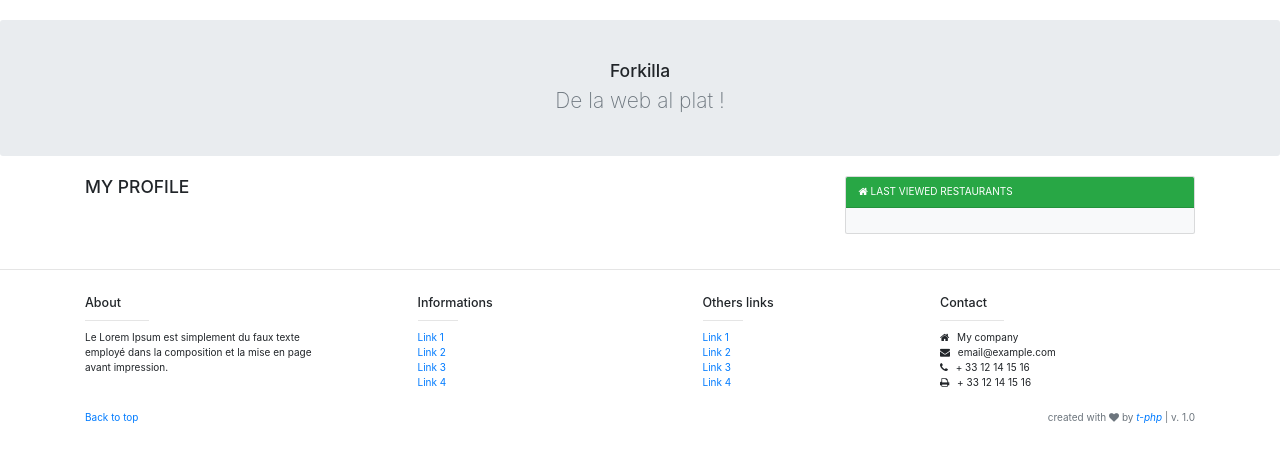
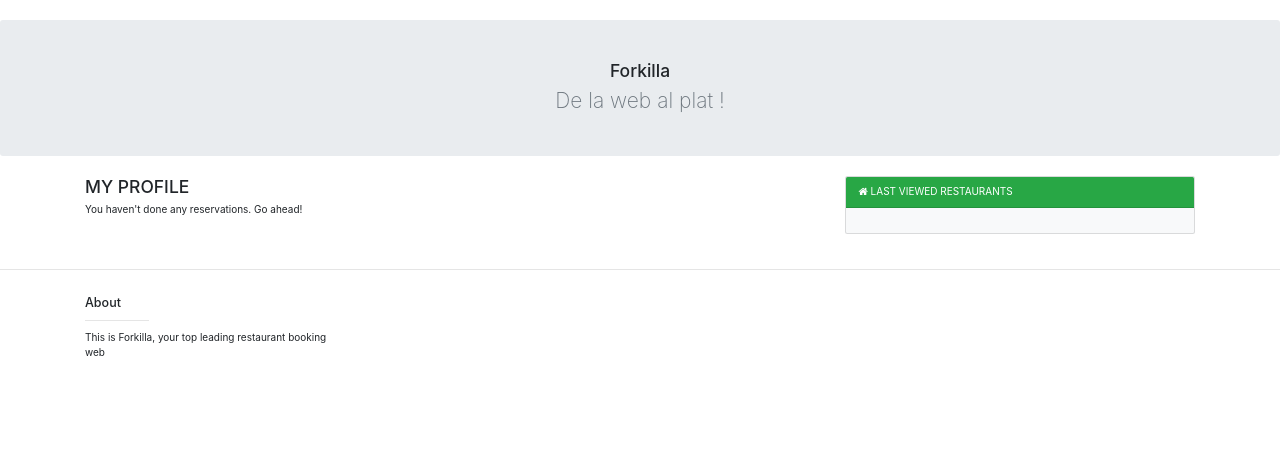
Before and after one commit to aleixramia/SDF12_HEROKU, a Django app: page /profile/ in a window 1280 px wide. Shown: the part 62-524 px from the top of the page. Run offline with Django 3.2, Linux system fonts and the light colour scheme; a user stored in the database is signed in; data comes from the database, SQL or seed files in the repository; both versions use the stored data as it was after the commit; some libraries are stand-ins or nearby versions.

Commit message:
Files right

```diff
--- a/forkilla/urls.py
+++ b/forkilla/urls.py
@@ -1,5 +1,7 @@
 from django.conf.urls import url
 from . import views
+
+listOfAddresses = ["161.116.56.65","161.116.56.165"]
 
 urlpatterns = [
     url(r'^restaurants/(?P<city>.*)/(?P<category>.*)$', views.restaurants, name='restaurants'),
@@ -12,7 +14,9 @@ urlpatterns = [
     url(r'^details/(?P<restaurant_number>.*)/$', views.details, name='details'),
     url(r'^search/$', views.search, name='search'),
     url(r'^profile/$', views.profile, name='profile'),
+    url(r'^comparator$', views.comparator, {'ips': listOfAddresses}),
     url(r'^review/$', views.review, name='review'),
+    url(r'^cancel/$', views.cancel, name='cancel'),
     url(r'^error/$', views.error, name='error'),
     url(r'^$', views.index, name='index')
 ]
--- a/forkilla/views.py
+++ b/forkilla/views.py
@@ -188,7 +188,10 @@ def review(request):
                 for rev in reviews:
                     sum += int(rev.rating)
                 rating = sum/num_reviews
-                Restaurant.objects.get(restaurant_number=restaurant_number).rate = decimal.Decimal(rating)
+                restaurant = Restaurant.objects.get(restaurant_number=restaurant_number)
+                restaurant.rate = rating
+                restaurant.save()
+
             else:
                 request.session["result"] = form.errors
             return HttpResponseRedirect(reverse('index'))
@@ -223,8 +226,28 @@ def register(request):
 
 @login_required
 def profile(request):
-    return render(request,'forkilla/profile.html')
+    reservations = Reservation.objects.filter(user=request.user,cancelled=False)
+    context = {
+        'reservations': reservations,
+    }
+    return render(request,'forkilla/profile.html', context)
 
+
+@login_required
+def cancel(request):
+    if request.method == 'POST':
+        print(request.POST["reservation"])
+        reservation_id = int(request.POST["reservation"])
+        if(Reservation.objects.get(id=reservation_id)):
+            print(Reservation.objects.get(id=reservation_id).restaurant.name)
+        reserva = Reservation.objects.get(id=reservation_id)
+        reserva.cancelled = True
+        reserva.save()
+        #print("DELETING THE RESERVATION " + reservation)
+        context = {
+            'reservation': 'OK'
+        }
+    return render(request,'forkilla/cancel.html',context)
 
 class RestaurantViewSet(viewsets.ModelViewSet):
     permission_classes = (permissions.IsAuthenticatedOrReadOnly,)
@@ -233,3 +256,19 @@ class RestaurantViewSet(viewsets.ModelViewSet):
     """
     queryset = Restaurant.objects.all().order_by('category')
     serializer_class = RestaurantSerializer
+
+    def get_queryset(self):
+        queryset = Restaurant.objects.all().order_by('category')
+        category = self.request.query_params.get('category', None)
+        city = self.request.query_params.get('city', None)
+        price = self.request.query_params.get('price', None)
+        if category is not None:
+            queryset = queryset.filter(category=category)
+        if city is not None:
+            queryset = queryset.filter(city=city)
+        if price is not None:
+            queryset = queryset.filter(price_average__lte=price)
+        return queryset
+
+def comparator(request):
+    return render(request,'forkilla/index.html')
--- a/templates/forkilla/base.html
+++ b/templates/forkilla/base.html
@@ -118,10 +118,10 @@
                 <h5>About</h5>
                 <hr class="bg-white mb-2 mt-0 d-inline-block mx-auto w-25">
                 <p class="mb-0">
-                    Le Lorem Ipsum est simplement du faux texte employé dans la composition et la mise en page avant impression.
+                    This is Forkilla, your top leading restaurant booking web
                 </p>
             </div>
-
+<!--
             <div class="col-md-2 col-lg-2 col-xl-2 mx-auto">
                 <h5>Informations</h5>
                 <hr class="bg-white mb-2 mt-0 d-inline-block mx-auto w-25">
--- a/templates/forkilla/profile.html
+++ b/templates/forkilla/profile.html
@@ -3,4 +3,22 @@
 {% block content %}
 
 <h3> MY PROFILE</h3>
+    <form action="{% url 'cancel'%}" method="post">
+            {% csrf_token %}
+    {% if reservations %}
+     {% for reservation in reservations %}
+         <p>{{ reservation.restaurant }}, el dia {{ reservation.day }} a les {{ reservation.time_slot }}</p>
+         <!--
+         <a href="{% url 'restaurants' restaurant.city restaurant.category%}"> {{restaurant.category}}</a> -
+        <a href="{% url 'details' restaurant.restaurant_number%}">   {{restaurant.name}}: </a>{{restaurant.menu_description}}
+        -->
+        <button type="submit" name="reservation" value={{reservation.id}}> CANCEL</button>
+        <br>
+         <p></p>
+    {% endfor %}
+	</form>
+    {% else %}
+        <p> You haven't done any reservations. Go ahead!</p>
+    {% endif %}
+
 {% endblock %}
```
Also changed, not shown: PracticaWeb/settings.py (+5 -3 lines), forkilla/permissions.py (added, +17 -0 lines), templates/forkilla/cancel.html (added, +17 -0 lines), db.sqlite3.
